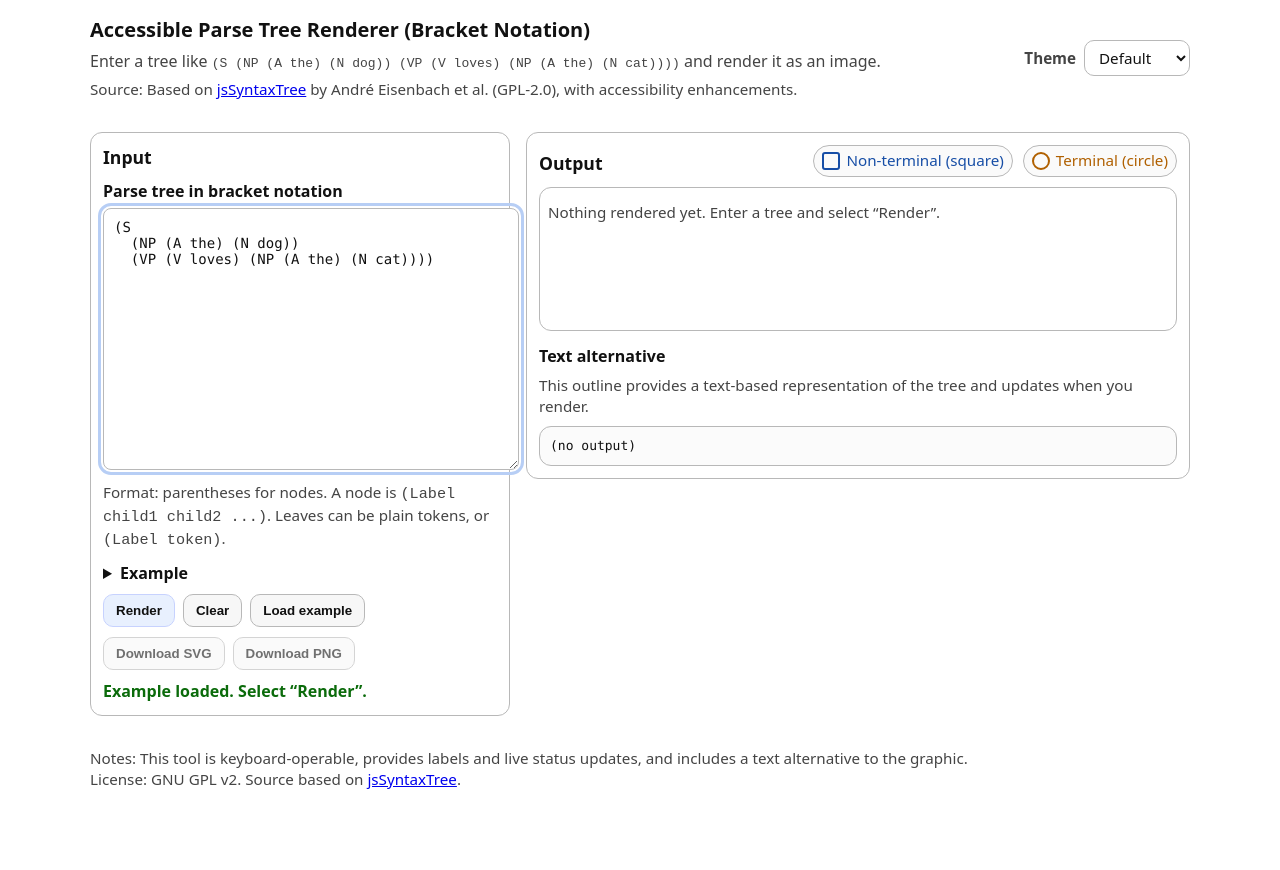
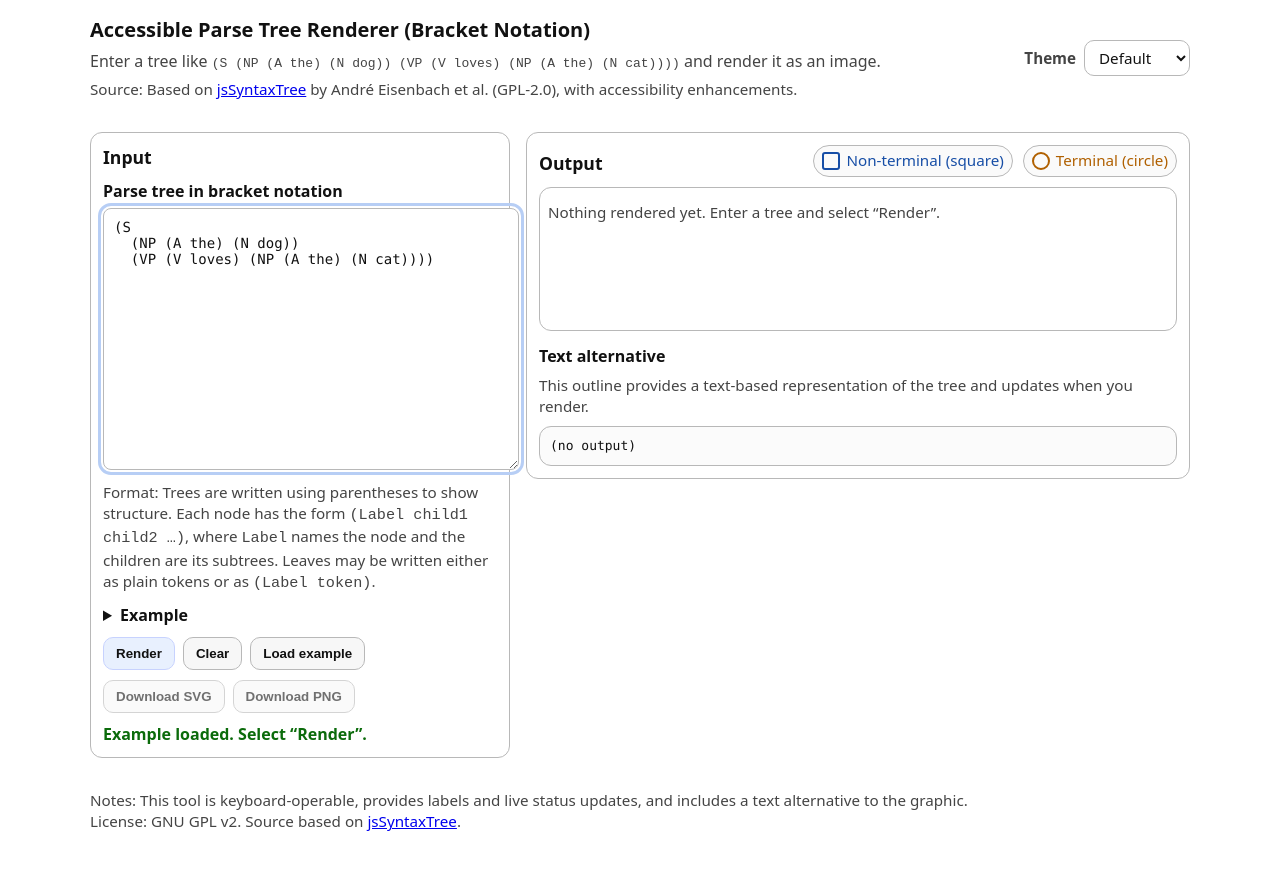
Before and after one commit to waqarsaleem/waqarsaleem.github.io, a Jekyll site: the page tools/parse-tree/index.html, which Jekyll copies as it is, in a window 1280 px wide. Shown: the top 870 px of the page. Built offline with Jekyll 4.4.1, drawn with Linux system fonts in a browser that asks for light colours.

Commit message:
indentation

```diff
--- a/tools/parse-tree/index.html
+++ b/tools/parse-tree/index.html
@@ -172,7 +172,10 @@ Distributed under the GNU General Public License v2.
 	<label for="treeInput">Parse tree in bracket notation</label>
 	<textarea id="treeInput" spellcheck="false" aria-describedby="inputHelp inputExample"></textarea>
 	<div id="inputHelp" class="hint">
-      Format: parentheses for nodes. A node is <code>(Label child1 child2 ...)</code>. Leaves can be plain tokens, or <code>(Label token)</code>.
+	  Format: Trees are written using parentheses to show structure. Each node has the form
+	  <code>(Label child1 child2 …)</code>, where <code>Label</code> names the node and the children
+	  are its subtrees. Leaves may be written either as plain tokens or as
+	  <code>(Label token)</code>.
 	</div>
 
 	<details style="margin-top:10px;">
```
Also changed, not shown: kaavish/index.md (+3 -1 lines), sale.md (+1 -1 lines). Lines whose indentation alone changed are shown as unchanged.
